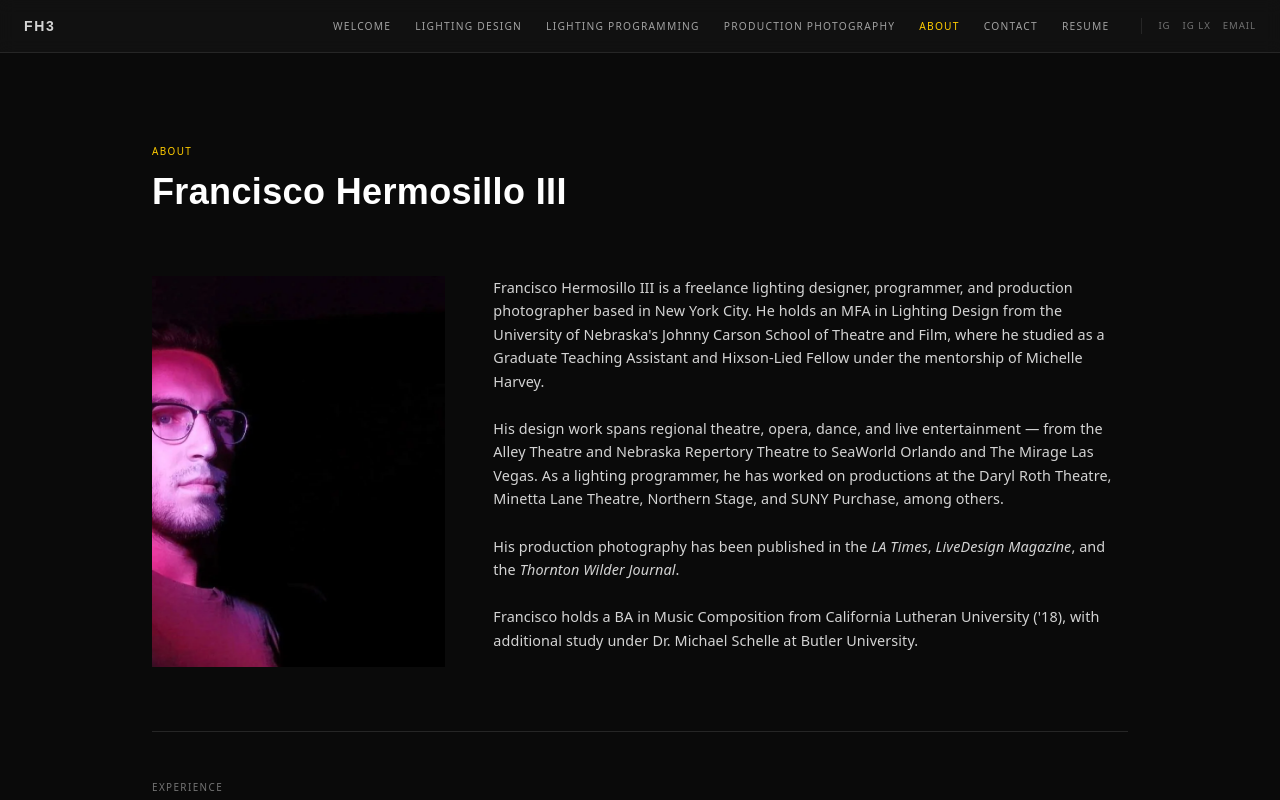
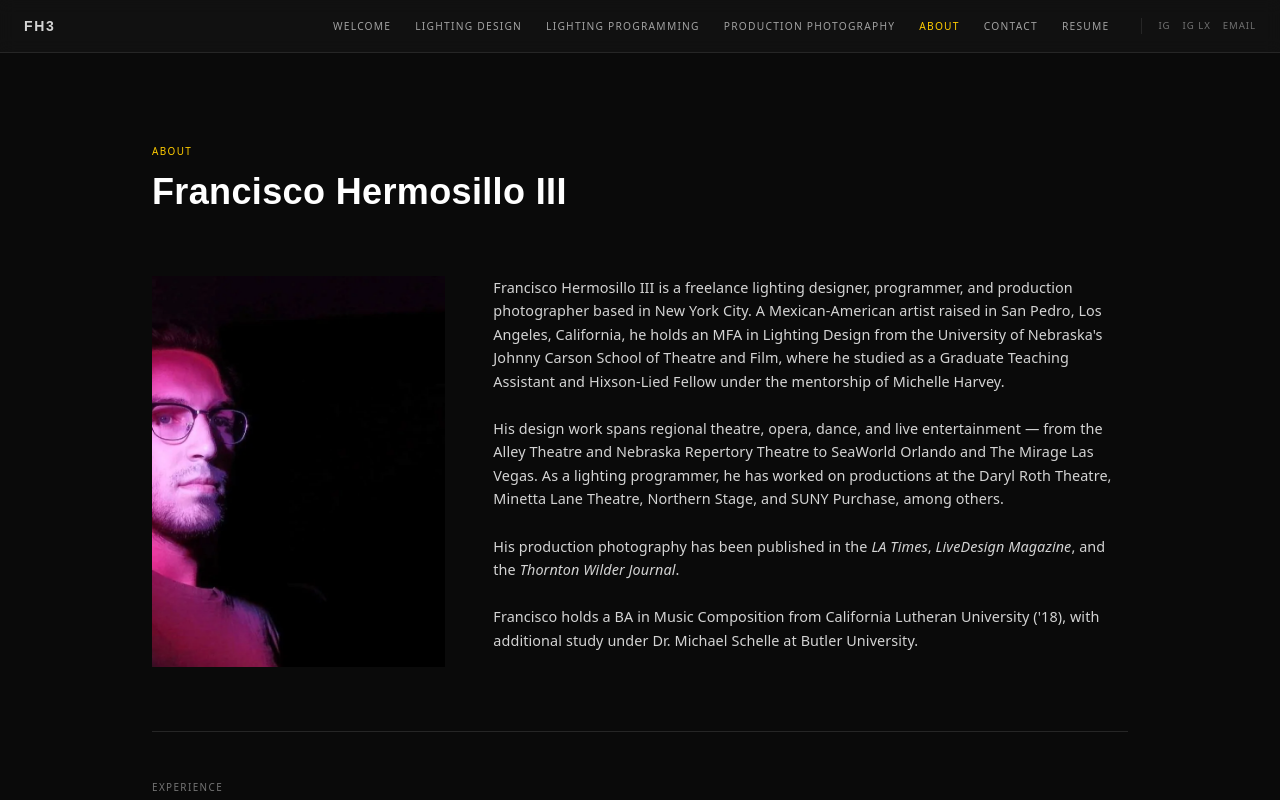
Before and after one commit to pedropipehitter/fh3lighting-website, a Next.js app: page /about in a window 1280 px wide. Shown: the top 800 px of the page. Built offline with nearby package versions, Linux system fonts and the light colour scheme.

Commit message:
Refine About bio with integrated background wording

```diff
--- a/app/about/page.tsx
+++ b/app/about/page.tsx
@@ -52,7 +52,8 @@ export default function AboutPage() {
         <div className="lg:col-span-2 space-y-6 text-neutral-300 leading-relaxed text-[0.9rem]">
           <p>
             Francisco Hermosillo III is a freelance lighting designer, programmer, and production
-            photographer based in New York City. He holds an MFA in Lighting Design from the University
+            photographer based in New York City. A Mexican-American artist raised in San Pedro, Los Angeles,
+            California, he holds an MFA in Lighting Design from the University
             of Nebraska&apos;s Johnny Carson School of Theatre and Film, where he studied as a Graduate
             Teaching Assistant and Hixson-Lied Fellow under the mentorship of Michelle Harvey.
           </p>
```
